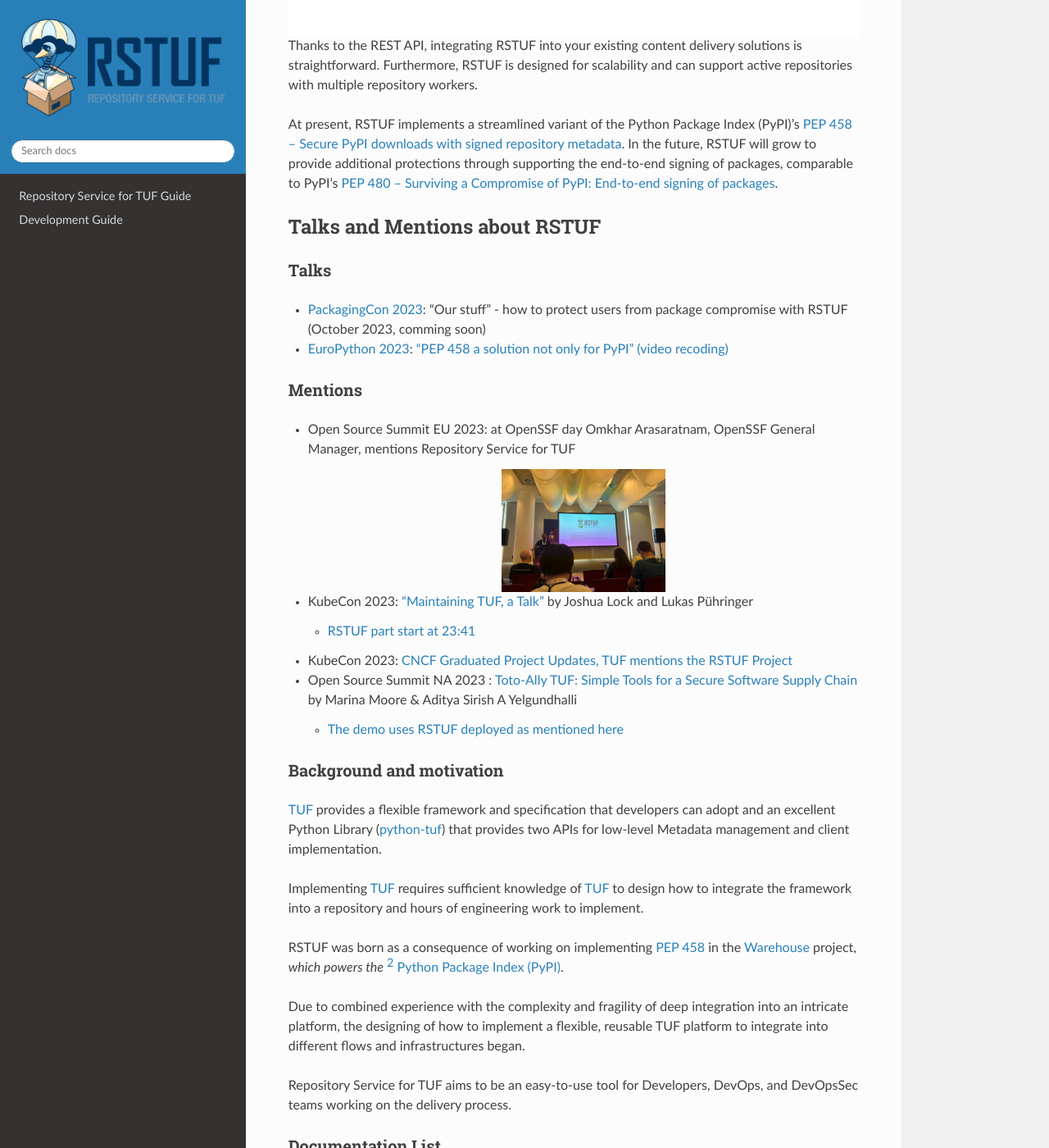
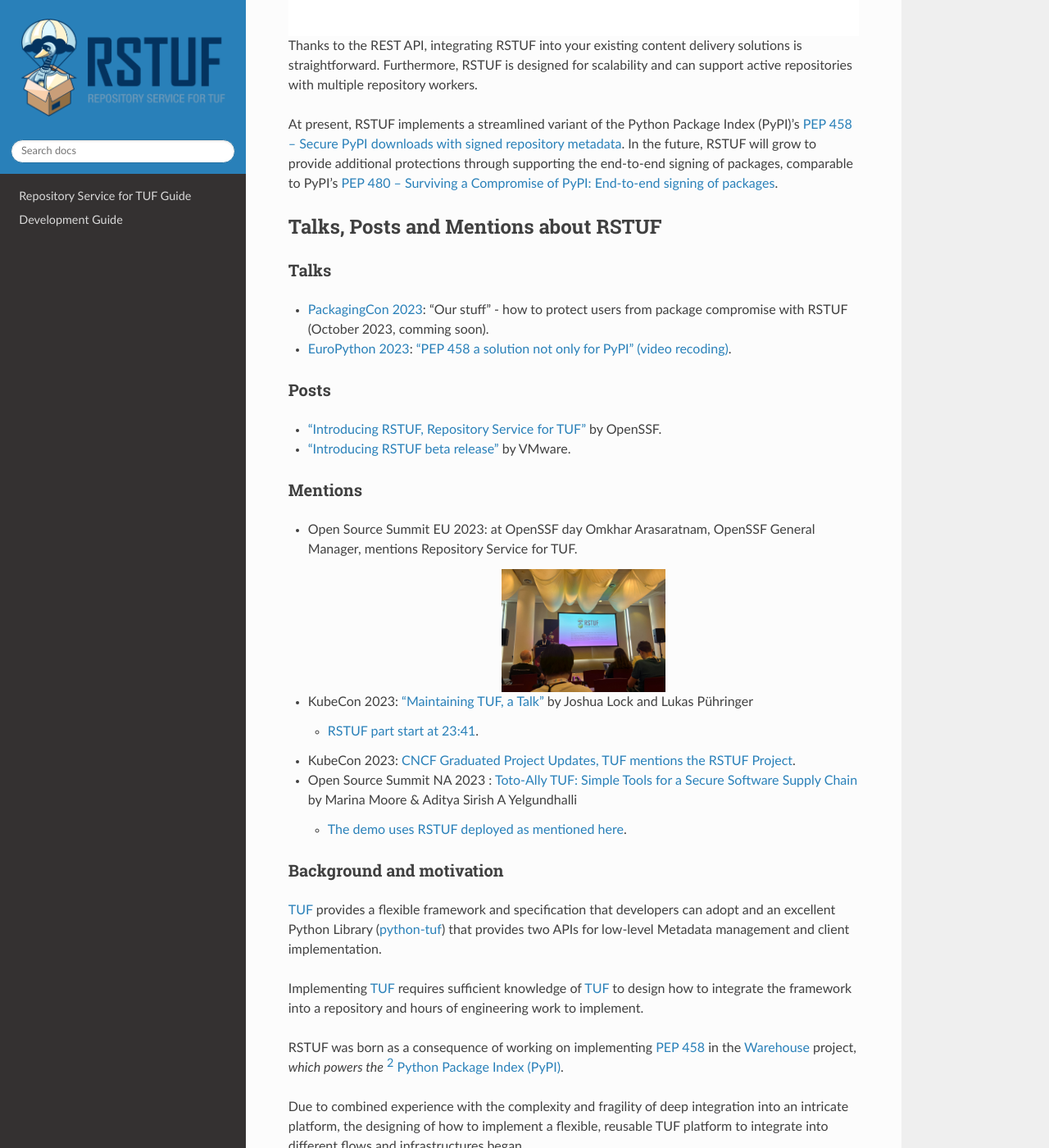
Before and after one commit to repository-service-tuf/repository-service-tuf, a Sphinx documentation site: the page built from docs/source/index.rst, in a window 1280 px wide and 1400 px high, scrolled down 2505 px. Shown: the whole window at 82% size. Built offline with Sphinx 7.4.7 and the Read the Docs theme 2.0.0, drawn with Linux system fonts in a browser that asks for light colours.

Commit message:
Add posts that mention RSTUF
Signed-off-by: Kairo de Araujo <kdearaujo@vmware.com>

```diff
--- a/docs/source/index.rst
+++ b/docs/source/index.rst
@@ -70,22 +70,32 @@ Design/Solution
   :start-after: .. readme-design-final
   :end-before: .. readme-other-solutions-comparison
 
-Talks and Mentions about RSTUF
-------------------------------
+Talks, Posts and Mentions about RSTUF
+-------------------------------------
 
 Talks
 =====
 
 * `PackagingCon 2023 <https://cfp.packaging-con.org/2023/talk/997FQK/>`_:
-  “Our stuff” - how to protect users from package compromise with RSTUF (October 2023, comming soon)
+  “Our stuff” - how to protect users from package compromise with RSTUF (October 2023, comming soon).
 * `EuroPython 2023 <https://ep2023.europython.eu/session/pep-458-a-solution-not-only-for-pypi>`_:
-  `"PEP 458 a solution not only for PyPI" (video recoding) <https://www.youtube.com/watch?v=8pnOpfvhT9o>`_
+  `"PEP 458 a solution not only for PyPI" (video recoding) <https://www.youtube.com/watch?v=8pnOpfvhT9o>`_.
+
+
+Posts
+=====
+
+* `"Introducing RSTUF, Repository Service for TUF" <https://openssf.org/blog/2023/08/31/introducing-rstuf-repository-service-for-tuf/>`_
+  by OpenSSF.
+* `"Introducing RSTUF beta release" <https://blogs.vmware.com/opensource/2023/07/19/introducing-rstuf-beta-release/>`_
+  by VMware.
+
 
 Mentions
 ========
 
 * Open Source Summit EU 2023: at OpenSSF day Omkhar Arasaratnam, OpenSSF General Manager, mentions
-  Repository Service for TUF
+  Repository Service for TUF.
 
   .. image:: ./_static/images/rstuf_openssf_day_openssf_eu_2023.jpg
     :width: 200
@@ -96,14 +106,14 @@ Mentions
 * KubeCon 2023: `"Maintaining TUF, a Talk" <https://www.youtube.com/watch?v=1rM8a9cPo-I>`_
   by Joshua Lock and Lukas Pühringer
 
-  - `RSTUF part start at 23:41 <https://youtu.be/1rM8a9cPo-I?si=aSFHqTpGvs_YUWp0&t=1421>`_
+  - `RSTUF part start at 23:41 <https://youtu.be/1rM8a9cPo-I?si=aSFHqTpGvs_YUWp0&t=1421>`_.
 
-* KubeCon 2023: `CNCF Graduated Project Updates, TUF mentions the RSTUF Project <https://youtu.be/yit0zu8g_O4?si=jgdhCbMVlLK1EBMa&t=363>`_
+* KubeCon 2023: `CNCF Graduated Project Updates, TUF mentions the RSTUF Project <https://youtu.be/yit0zu8g_O4?si=jgdhCbMVlLK1EBMa&t=363>`_.
 
 * Open Source Summit NA 2023 : `Toto-Ally TUF: Simple Tools for a Secure Software Supply Chain <https://www.youtube.com/watch?v=O8zs4NnSR5w>`_
   by Marina Moore & Aditya Sirish A Yelgundhalli
 
-  - `The demo uses RSTUF deployed as mentioned here <https://youtu.be/O8zs4NnSR5w?si=dWvk8SwL-fhVT7y7&t=740>`_
+  - `The demo uses RSTUF deployed as mentioned here <https://youtu.be/O8zs4NnSR5w?si=dWvk8SwL-fhVT7y7&t=740>`_.
 
 Background and motivation
 =========================
```
